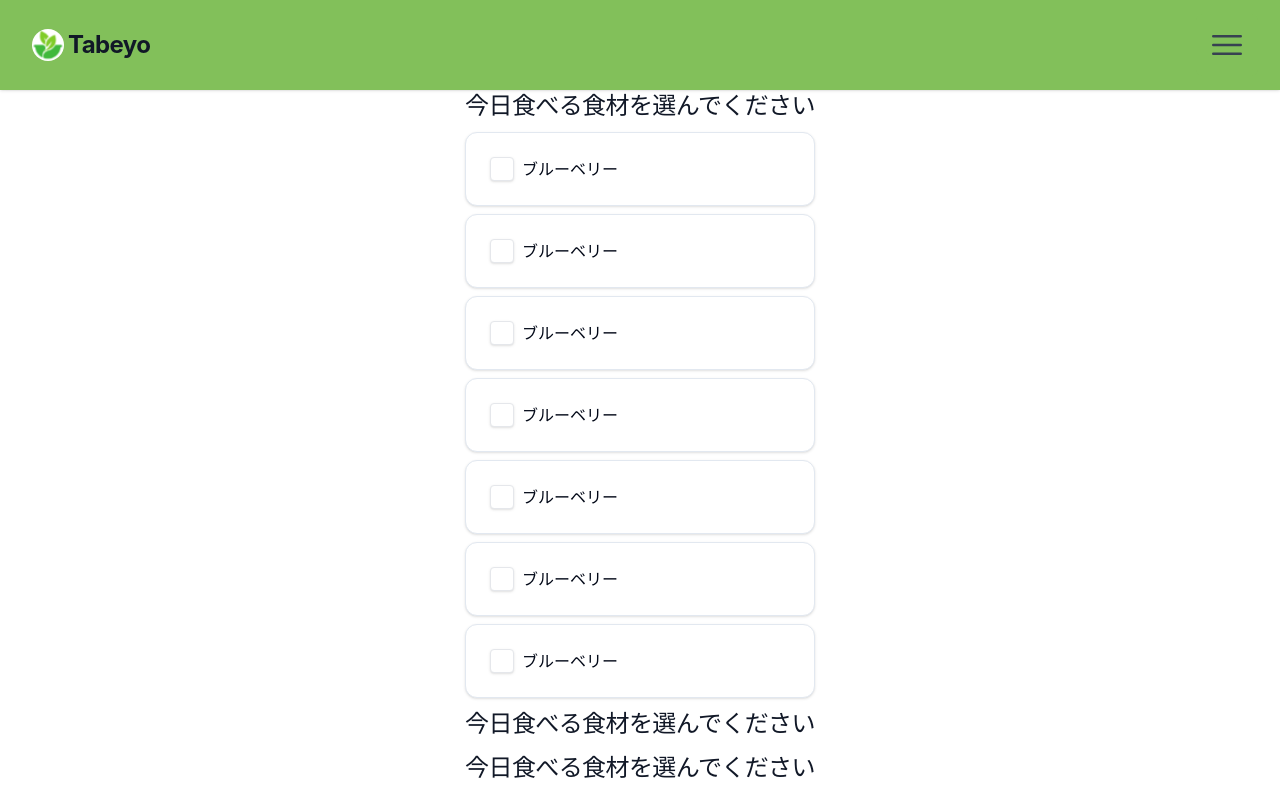
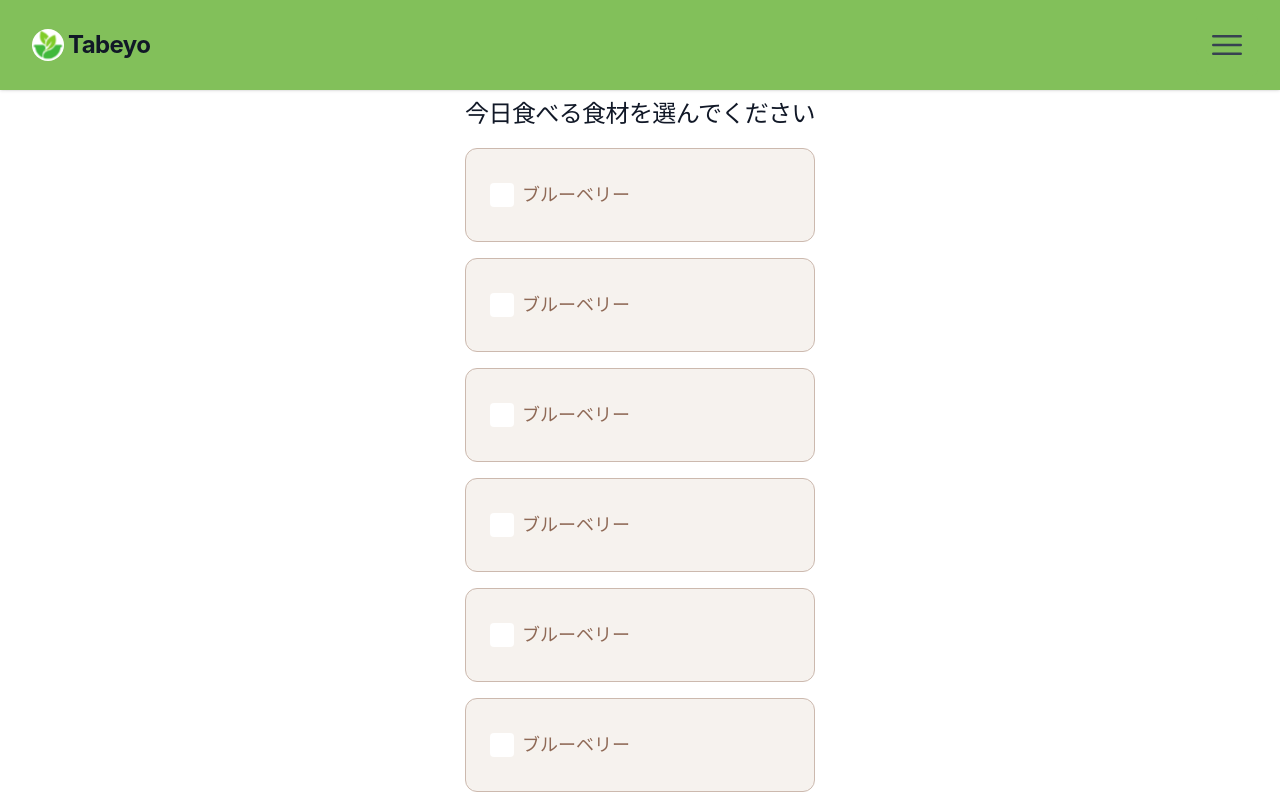
Before and after one commit to 9905Makoto/Tabeyo, a React (Vite) app in the folder app/web/: page /select in a window 1280 px wide. Shown: the top 797 px of the page. Built offline with nearby package versions, Linux system fonts and the light colour scheme.

Commit message:
食材選択画面　食材カード作成中 50% #5

```diff
--- a/app/web/src/SelectFoods.tsx
+++ b/app/web/src/SelectFoods.tsx
@@ -8,7 +8,7 @@ import { Checkbox } from "@/components/ui/checkbox";
 function SelectFoods() {
   return (
     <>
-      <div className="flex min-h-full flex-1 flex-col justify-center px-6 py-12 lg:px-8 space-y-2">
+      <div className="flex min-h-full flex-1 flex-col justify-center px-6 py-12 lg:px-8 space-y-4">
         <div>
           <Header />
         </div>
--- a/app/web/src/components/ui/card.tsx
+++ b/app/web/src/components/ui/card.tsx
@@ -9,7 +9,7 @@ const Card = React.forwardRef<
   <div
     ref={ref}
     className={cn(
-      "rounded-xl border bg-card flex justify-start items-center text-card-foreground shadow",
+      "pt-2 pb-2 rounded-xl border border-[#CCB9AE] bg-card flex justify-start items-center text-card-foreground",
       className
     )}
     {...props}
@@ -59,7 +59,10 @@ const CardContent = React.forwardRef<
 >(({ className, ...props }, ref) => (
   <div
     ref={ref}
-    className={cn("p-6", (className = "flex items-center space-x-2"))}
+    className={cn(
+      "p-6",
+      (className = "text-lg font-semibold flex items-center space-x-2")
+    )}
     {...props}
   />
 ));
--- a/app/web/src/components/ui/checkbox.tsx
+++ b/app/web/src/components/ui/checkbox.tsx
@@ -11,7 +11,7 @@ const Checkbox = React.forwardRef<
   <CheckboxPrimitive.Root
     ref={ref}
     className={cn(
-      "peer h-6 w-6 shrink-0 rounded-sm border border-gray-200 bg-white shadow focus-visible:outline-none focus-visible:ring-1 focus-visible:ring-ring disabled:cursor-not-allowed disabled:opacity-50 data-[state=checked]:bg-[#F57E47] data-[state=checked]:text-white",
+      "peer h-6 w-6 shrink-0 rounded-sm border bg-white focus-visible:outline-none focus-visible:ring-1 focus-visible:ring-ring disabled:cursor-not-allowed disabled:opacity-50 data-[state=checked]:bg-[#F57E47] data-[state=checked]:text-white",
       className
     )}
     {...props}
--- a/app/web/src/index.css
+++ b/app/web/src/index.css
@@ -75,8 +75,8 @@ button:focus-visible {
   :root {
     --background: 0 0% 100%;
     --foreground: 222.2 84% 4.9%;
-    --card: 0 0% 100%;
-    --card-foreground: 222.2 84% 4.9%;
+    --card: 30 33% 95%;
+    --card-foreground: 20 25% 45%;
     --popover: 0 0% 100%;
     --popover-foreground: 222.2 84% 4.9%;
     --primary: 222.2 47.4% 11.2%;
--- a/app/web/tailwind.config.js
+++ b/app/web/tailwind.config.js
@@ -5,53 +5,53 @@ module.exports = {
   theme: {
     extend: {
       borderRadius: {
-  			lg: 'var(--radius)',
-  			md: 'calc(var(--radius) - 2px)',
-  			sm: 'calc(var(--radius) - 4px)'
+        lg: "var(--radius)",
+        md: "calc(var(--radius) - 2px)",
+        sm: "calc(var(--radius) - 4px)",
       },
       colors: {
-  			background: 'hsl(var(--background))',
-  			foreground: 'hsl(var(--foreground))',
+        background: "hsl(var(--background))",
+        foreground: "hsl(var(--foreground))",
         card: {
-  				DEFAULT: 'hsl(var(--card))',
-  				foreground: 'hsl(var(--card-foreground))'
+          DEFAULT: "hsl(var(--card))",
+          foreground: "hsl(var(--card-foreground))",
         },
         popover: {
-  				DEFAULT: 'hsl(var(--popover))',
-  				foreground: 'hsl(var(--popover-foreground))'
+          DEFAULT: "hsl(var(--popover))",
+          foreground: "hsl(var(--popover-foreground))",
         },
         primary: {
-  				DEFAULT: 'hsl(var(--primary))',
-  				foreground: 'hsl(var(--primary-foreground))'
+          DEFAULT: "hsl(var(--primary))",
+          foreground: "hsl(var(--primary-foreground))",
         },
         secondary: {
-  				DEFAULT: 'hsl(var(--secondary))',
-  				foreground: 'hsl(var(--secondary-foreground))'
+          DEFAULT: "hsl(var(--secondary))",
+          foreground: "hsl(var(--secondary-foreground))",
         },
         muted: {
-  				DEFAULT: 'hsl(var(--muted))',
-  				foreground: 'hsl(var(--muted-foreground))'
+          DEFAULT: "hsl(var(--muted))",
+          foreground: "hsl(var(--muted-foreground))",
         },
         accent: {
-  				DEFAULT: 'hsl(var(--accent))',
-  				foreground: 'hsl(var(--accent-foreground))'
+          DEFAULT: "hsl(var(--accent))",
+          foreground: "hsl(var(--accent-foreground))",
         },
         destructive: {
-  				DEFAULT: 'hsl(var(--destructive))',
-  				foreground: 'hsl(var(--destructive-foreground))'
+          DEFAULT: "hsl(var(--destructive))",
+          foreground: "hsl(var(--destructive-foreground))",
         },
-  			border: 'hsl(var(--border))',
-  			input: 'hsl(var(--input))',
-  			ring: 'hsl(var(--ring))',
+        border: "hsl(var(--border))",
+        input: "hsl(var(--input))",
+        ring: "hsl(var(--ring))",
         chart: {
-  				'1': 'hsl(var(--chart-1))',
-  				'2': 'hsl(var(--chart-2))',
-  				'3': 'hsl(var(--chart-3))',
-  				'4': 'hsl(var(--chart-4))',
-  				'5': 'hsl(var(--chart-5))'
-  			}
-  		}
-  	}
+          1: "hsl(var(--chart-1))",
+          2: "hsl(var(--chart-2))",
+          3: "hsl(var(--chart-3))",
+          4: "hsl(var(--chart-4))",
+          5: "hsl(var(--chart-5))",
+        },
+      },
+    },
   },
   plugins: [require("tailwindcss-animate")],
 };
```
Lines whose indentation alone changed are shown as unchanged.
